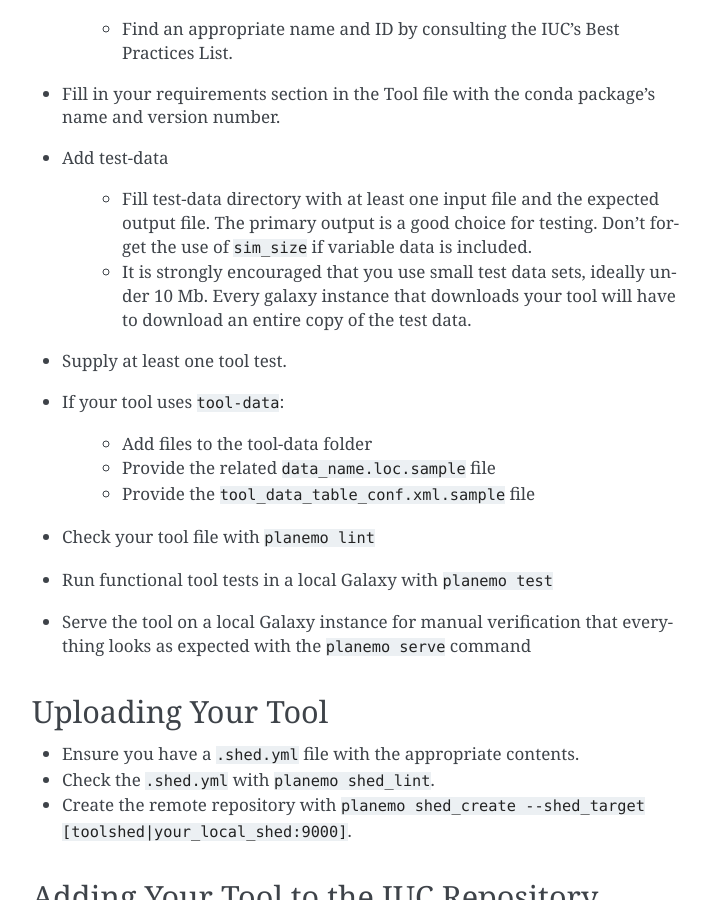
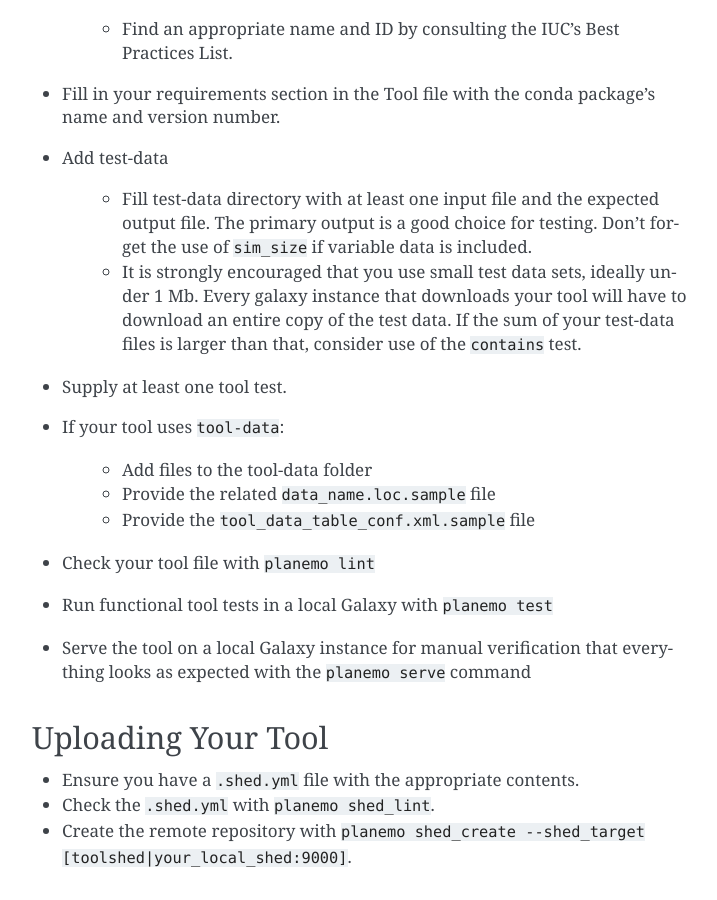
Before and after one commit to galaxy-iuc/standards, a Sphinx documentation site: the page built from docs/best_practices/integration_checklist.rst, in a window 1280 px wide and 900 px high, scrolled down 630 px. Shown: the whole window, without its empty margins (388-1105 px from the left). Built offline with Sphinx 7.4.7, drawn with Linux system fonts in a browser that asks for light colours.

Commit message:
Reudce to 1 mb

```diff
--- a/docs/best_practices/integration_checklist.rst
+++ b/docs/best_practices/integration_checklist.rst
@@ -33,8 +33,10 @@ Creating the Tool Wrapper
       output file. The primary output is a good choice for testing. Don't
       forget the use of ``sim_size`` if variable data is included.
     - It is strongly encouraged that you use small test data sets, ideally
-      under 10 Mb. Every galaxy instance that downloads your tool will
-      have to download an entire copy of the test data.
+      under 1 Mb. Every galaxy instance that downloads your tool will
+      have to download an entire copy of the test data. If the sum of your
+      test-data files is larger than that, consider use of the ``contains``
+      test.
 
 - Supply at least one tool test.
 - If your tool uses ``tool-data``:
```
